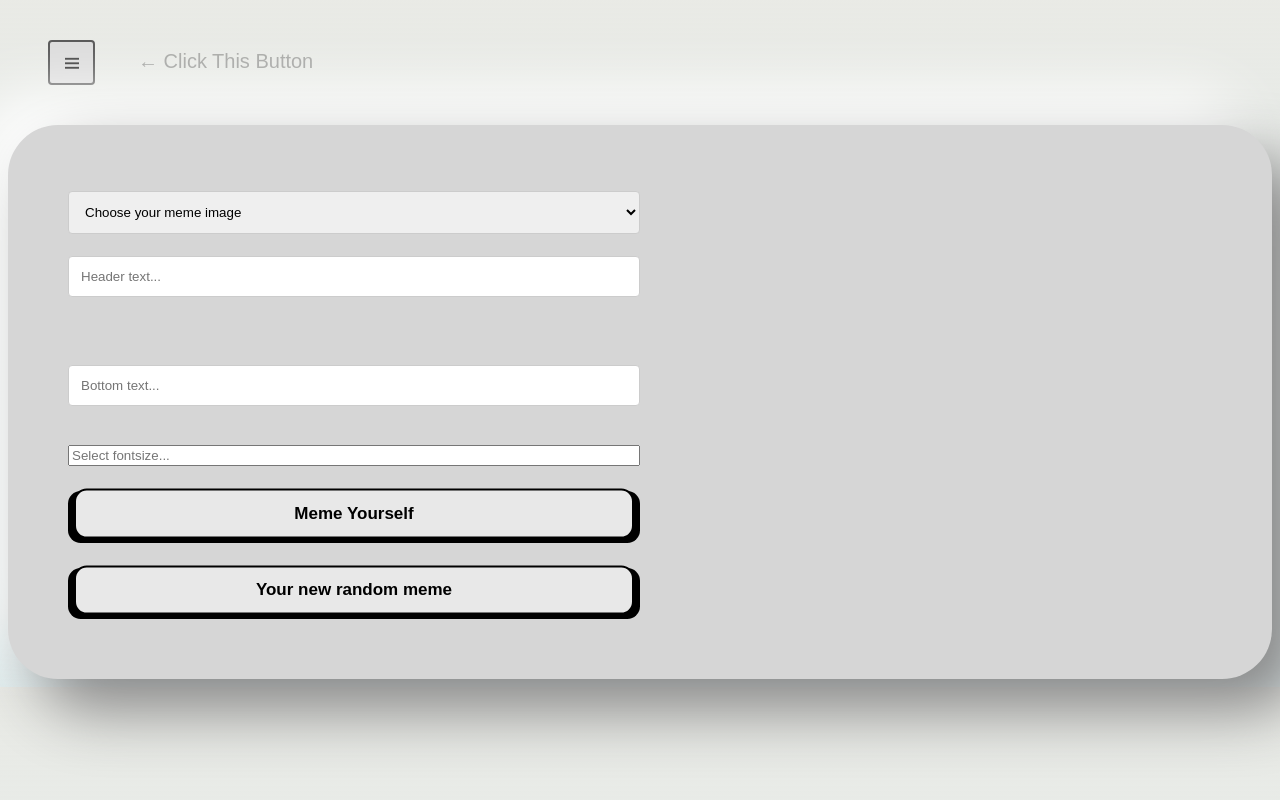
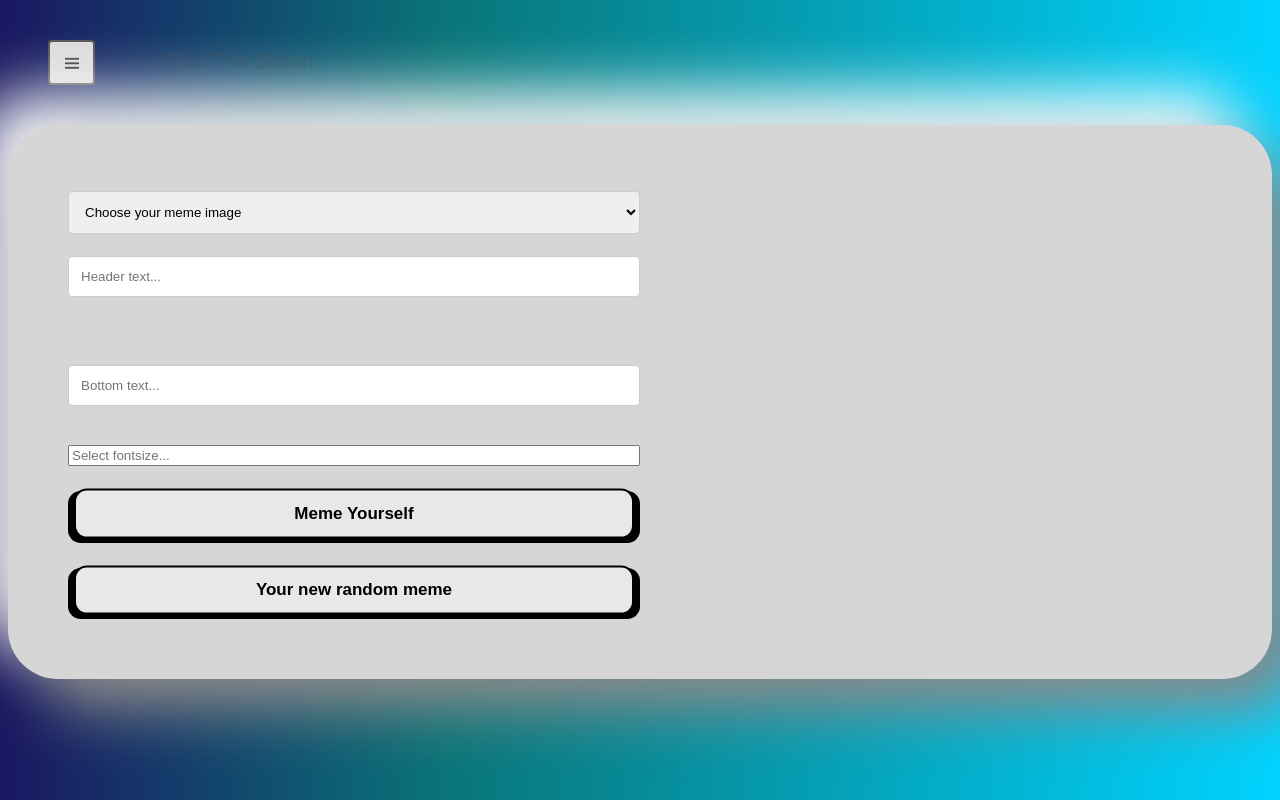
Before and after one commit to camcoem/meme-yourself, a plain HTML site: page index.html in a window 1280 px wide. Drawn offline with Linux system fonts and the light colour scheme.

Commit message:
css background gradient

```diff
--- a/style.css
+++ b/style.css
@@ -126,11 +126,12 @@ details[open]::before {
 }
 
 body {
-  background: rgb(227, 239, 240);
+  background: rgb(27, 23, 97);
   background: linear-gradient(
-    0deg,
-    rgba(227, 239, 240, 1) 0%,
-    rgba(208, 210, 200, 0.465721322708771) 100%
+    90deg,
+    rgba(27, 23, 97, 1) 0%,
+    rgba(9, 117, 121, 1) 35%,
+    rgba(0, 211, 255, 1) 100%
   );
 }
 
```
